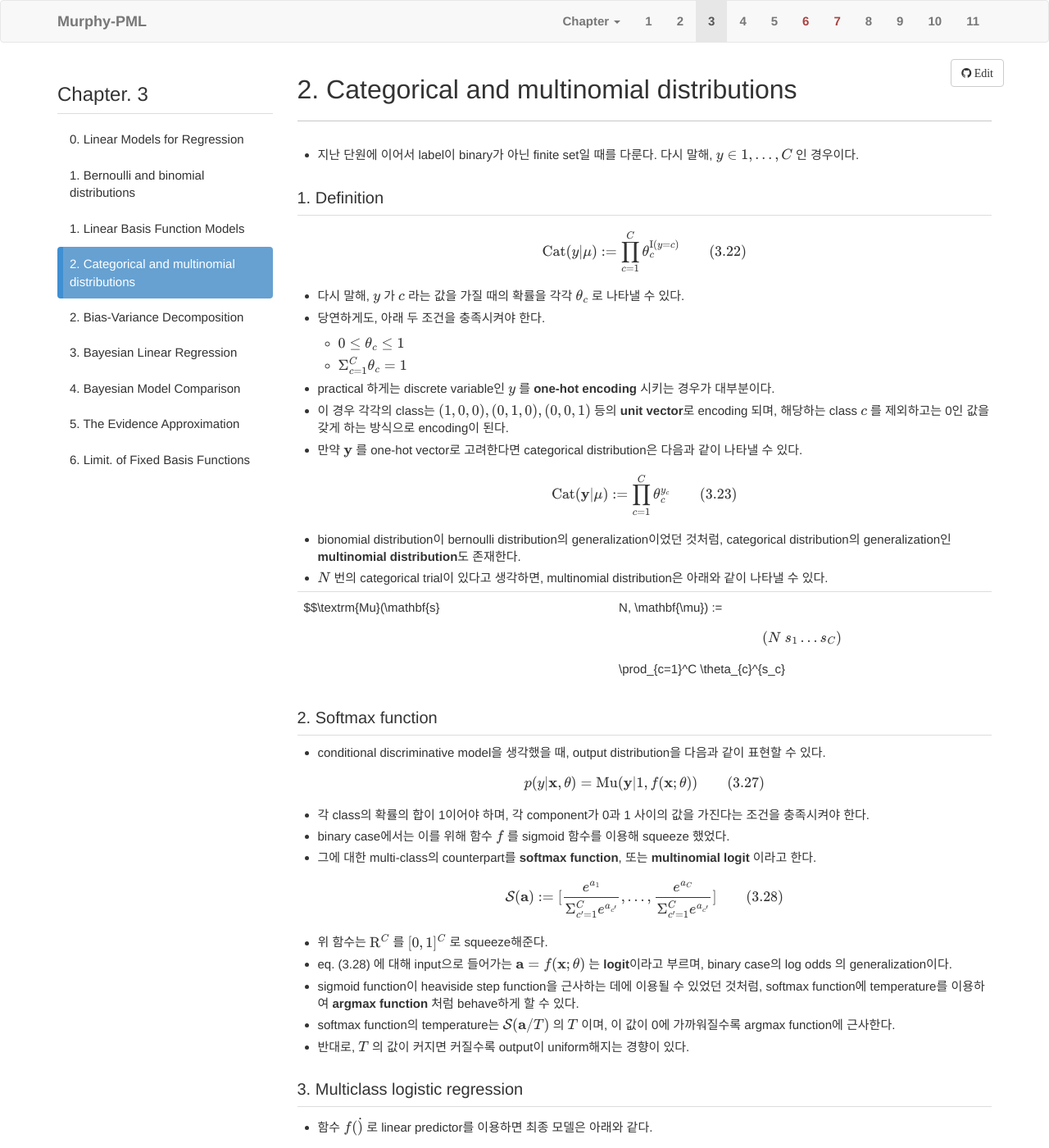
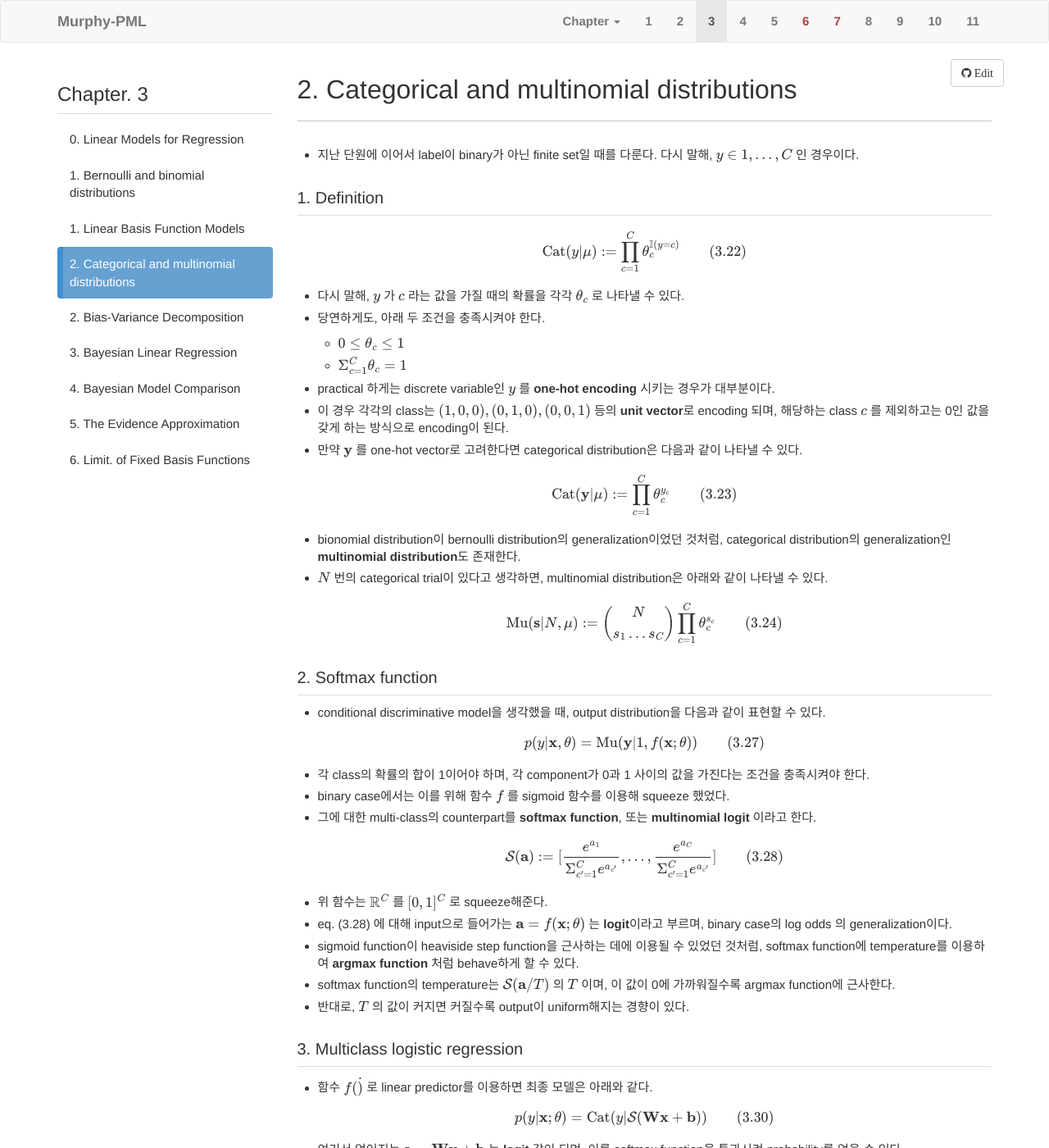
Before and after one commit to HJ-harry/Murphy_PML, a Jekyll site: the page built from docs/chapter03/1_tmp.md, in a window 1280 px wide and 1400 px high. Shown: the whole window at 82% size. Built offline with Jekyll 4.4.1, drawn with Linux system fonts in a browser that asks for light colours; nearby versions of some CDN libraries; library files that are not in the unit come from our copies; formulas are drawn with MathJax 3; comment, search, counter and statistics services are not loaded.

Commit message:
Update 1_tmp.md

```diff
--- a/docs/chapter03/1_tmp.md
+++ b/docs/chapter03/1_tmp.md
@@ -8,7 +8,7 @@ title: "2. Categorical and multinomial distributions"
 
 ### 1. Definition
 
-$$\textrm{Cat}(y|\mathbf{\mu}) := \prod_{c=1}^C \theta_{c}^{\mathrm{I}(y=c)} \qquad{(3.22)}$$
+$$\textrm{Cat}(y|\mathbf{\mu}) := \prod_{c=1}^C \theta_{c}^{\mathbb{I}(y=c)} \qquad{(3.22)}$$
 
 - 다시 말해, \\( y \\) 가 \\( c \\) 라는 값을 가질 때의 확률을 각각 \\( \theta_c \\) 로 나타낼 수 있다.
 - 당연하게도, 아래 두 조건을 충족시켜야 한다.
@@ -23,7 +23,7 @@ $$\textrm{Cat}(\mathbf{y}|\mathbf{\mu}) := \prod_{c=1}^C \theta_{c}^{y_c} \qquad
 - bionomial distribution이 bernoulli distribution의 generalization이었던 것처럼, categorical distribution의 generalization인 **multinomial distribution**도 존재한다.
 - \\( N \\) 번의 categorical trial이 있다고 생각하면, multinomial distribution은 아래와 같이 나타낼 수 있다.
 
-$$\textrm{Mu}(\mathbf{s}|N, \mathbf{\mu}) := \begin{pmatrix} N \\ s_{1} \dots s_{C} \end{pmatrix} \prod_{c=1}^C \theta_{c}^{s_c}
+$$\textrm{Mu}(\mathbf{s}|N, \mathbf{\mu}) := \begin{pmatrix} N \\ s_{1} \dots s_{C} \end{pmatrix} \prod_{c=1}^C \theta_{c}^{s_c} \qquad{(3.24)}$$
 
 ### 2. Softmax function
 
@@ -37,7 +37,7 @@ $$p(y|\mathbf{x},\mathbf{\theta}) = \textrm{Mu}(\mathbf{y}|1, f(\mathbf{x}; \mat
 
 $$\mathcal{S}(\mathbf{a}) := [\frac{e^{a_1}}{\Sigma_{c'=1}^C e^{a_{c'}}}, \dots , \frac{e^{a_C}}{\Sigma_{c'=1}^C e^{a_{c'}}}] \qquad{(3.28)}$$
 
-- 위 함수는 \\( \mathrm{R}^C \\) 를 \\( [0, 1]^C \\) 로 squeeze해준다.
+- 위 함수는 \\( \mathbb{R}^C \\) 를 \\( [0, 1]^C \\) 로 squeeze해준다.
 - eq. (3.28) 에 대해 input으로 들어가는 \\( \mathbf{a} = f(\mathbf{x}; \mathbf{\theta}) \\) 는 **logit**이라고 부르며, binary case의 log odds 의 generalization이다.
 - sigmoid function이 heaviside step function을 근사하는 데에 이용될 수 있었던 것처럼, softmax function에 temperature를 이용하여 **argmax function** 처럼 behave하게 할 수 있다.
 - softmax function의 temperature는 \\( \mathcal{S}(\mathbf{a}/T) \\) 의 \\( T \\) 이며, 이 값이 0에 가까워질수록 argmax function에 근사한다.
```
